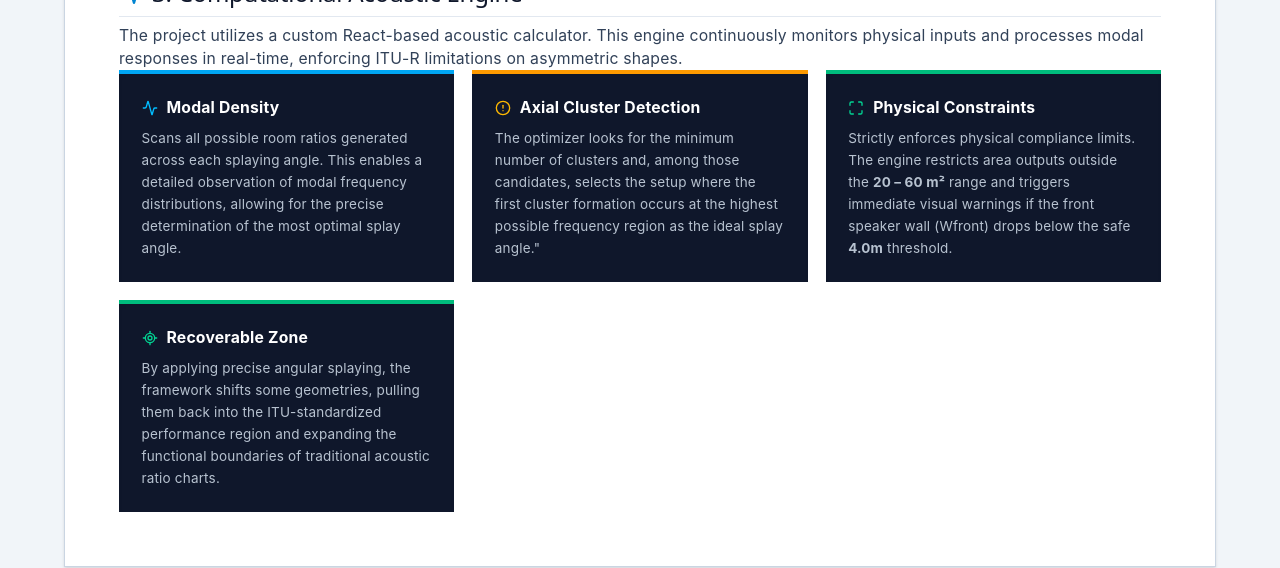
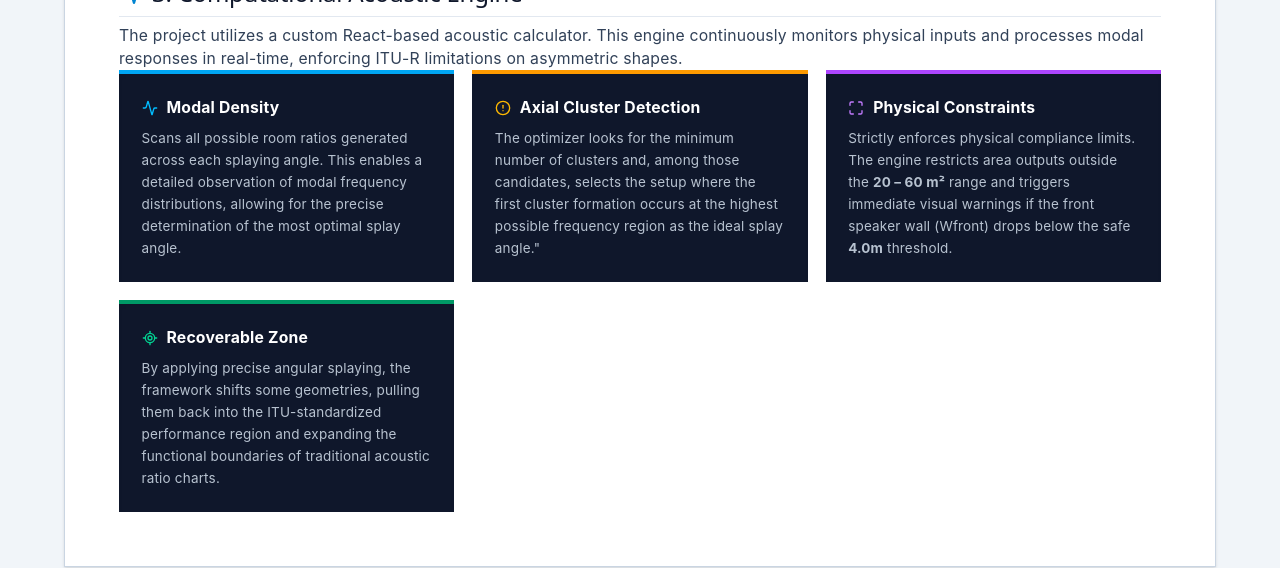
Before and after one commit to Atakanz/room-splay-calculator, a React (Vite) app: page / in a window 1280 px wide. Shown: the part 1422-1990 px from the top of the page. Built offline with nearby package versions, Linux system fonts and the light colour scheme.

Commit message:
colors edited

```diff
--- a/src/pages/aboutProject.jsx
+++ b/src/pages/aboutProject.jsx
@@ -120,9 +120,9 @@ export default function AboutProject() {
                             </div>
 
                             {/* Feature 3 */}
-                            <div className="bg-slate-900 text-slate-300 p-5 shadow-inner border-t-4 border-emerald-500">
+                            <div className="bg-slate-900 text-slate-300 p-5 shadow-inner border-t-4 border-purple-500">
                                 <h3 className="text-white font-bold text-sm mb-2 flex items-center gap-2">
-                                    <Maximize size={16} className="text-emerald-400" />
+                                    <Maximize size={16} className="text-purple-400" />
                                     Physical Constraints
                                 </h3>
                                 <p className="text-xs leading-relaxed opacity-90">
@@ -130,7 +130,7 @@ export default function AboutProject() {
                                 </p>
                             </div>
 
-                            <div className="bg-slate-900 text-slate-300 p-5 shadow-inner border-t-4 border-emerald-500">
+                            <div className="bg-slate-900 text-slate-300 p-5 shadow-inner border-t-4 border-emerald-600">
                                 <h3 className="text-white font-bold text-sm mb-2 flex items-center gap-2">
                                     <LocateFixed size={16} className="text-emerald-400" />
                                     Recoverable Zone
```
